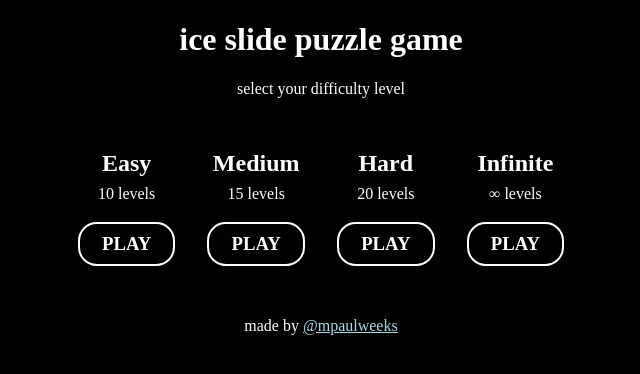
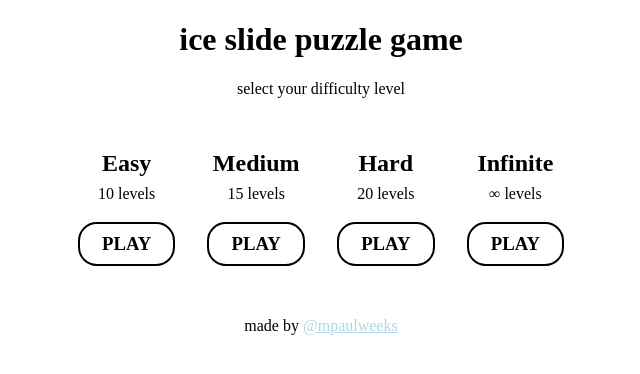
Before and after one commit to mpaulweeks/snowman-goes-home, a React (Create React App) app: page / in a window 1280 px wide. Shown: the top 374 px of the page, without its empty margins (319-959 px from the left). Built offline with nearby package versions, Linux system fonts and the light colour scheme.

Commit message:
switch dark -> light, refactor out color vars

```diff
--- a/src/fe/GameView.tsx
+++ b/src/fe/GameView.tsx
@@ -47,9 +47,9 @@ const KeyButton = styled.div`
   width: 3em;
   border-radius: 1em;
 
-  border: 2px solid white;
+  border: 2px solid var(--foreground);
   font-style: normal;
-  color: white;
+  color: var(--foreground);
 
   display: flex;
   flex-direction: column;
@@ -58,8 +58,8 @@ const KeyButton = styled.div`
   flex-wrap: nowrap;
 
   &:hover {
-    color: black;
-    background-color: white;
+    color: var(--background);
+    background-color: var(--foreground);
   }
 `;
 
--- a/src/fe/MenuView.tsx
+++ b/src/fe/MenuView.tsx
@@ -13,7 +13,7 @@ const Container = styled.div`
   width: 100%;
   height: 100vh;
 
-  background-color: black;
+  background-color: var(--background);
 `;
 
 const WorldOptionContainer = styled.div`
@@ -49,13 +49,13 @@ const LoadingButton = styled.div`
 const ReadyButton = styled(LoadingButton)`
   cursor: pointer;
 
-  border-color: white;
+  border-color: var(--foreground);
   font-style: normal;
-  color: white;
+  color: var(--foreground);
 
   &:hover {
-    color: black;
-    background-color: white;
+    color: var(--background);
+    background-color: var(--foreground);
   }
 `;
 
--- a/src/fe/index.css
+++ b/src/fe/index.css
@@ -1,7 +1,10 @@
 body {
+  --foreground: black;
+  --background: white;
+
   margin: 0px;
-  background-color: black;
-  color: white;
+  background-color: var(--background);
+  color: var(--foreground);
 
   position: absolute;
   top: 0px;
@@ -11,7 +14,7 @@ body {
   overflow: hidden;
 }
 canvas {
-  border: 1px solid white;
+  border: 1px solid var(--foreground);
 }
 a {
   color: lightblue;
--- a/src/fe/manager.ts
+++ b/src/fe/manager.ts
@@ -1,6 +1,9 @@
 import { store } from "../redux";
 import { setLevel, setTimer, setWorld } from "../redux/actions";
 import { Move, MoveInformation, PlayableLevel, Point, Stopwatch, World, WorldLoader } from "../utils";
+
+const cssBackground = 'white'
+const cssForeground = 'black';
 
 const moveMap: { [code: string]: Move } = {
   'ArrowLeft': Move.Left,
@@ -195,12 +198,12 @@ export class GameManager {
 
     await loadedAssets;
 
-    ctx.fillStyle = 'black';
+    ctx.fillStyle = cssBackground;
     ctx.fillRect(0, 0, width, height);
 
     if (!currentLevel) {
       ctx.font = '20px monospace';
-      ctx.fillStyle = 'white';
+      ctx.fillStyle = cssForeground;
       ctx.fillText('you win! returning to the main menu...', 100, 100);
       return;
     }
@@ -209,7 +212,7 @@ export class GameManager {
     const blockHeight = height / currentLevel.level.height;
 
     // grid
-    ctx.strokeStyle = 'white';
+    ctx.strokeStyle = cssForeground;
     for (let y = 1; y < currentLevel.level.height; y++) {
       ctx.beginPath();
       ctx.moveTo(0, y * blockHeight);
```
